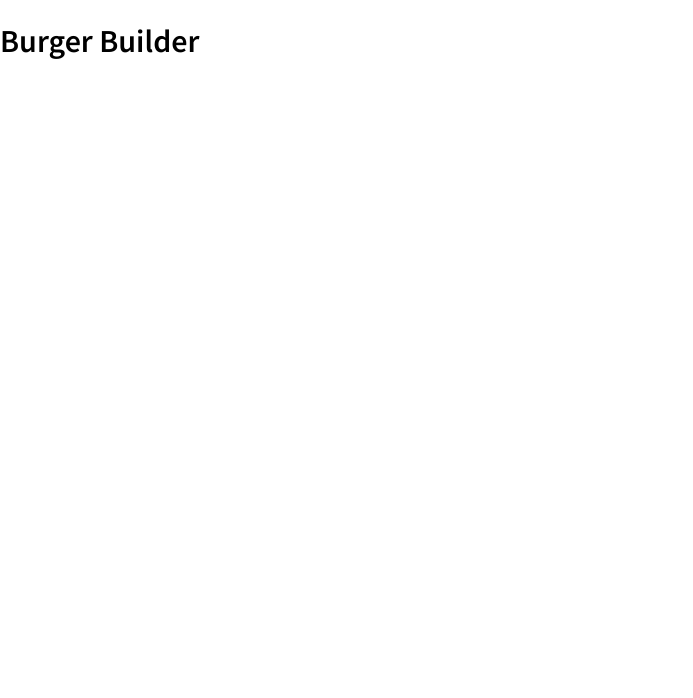
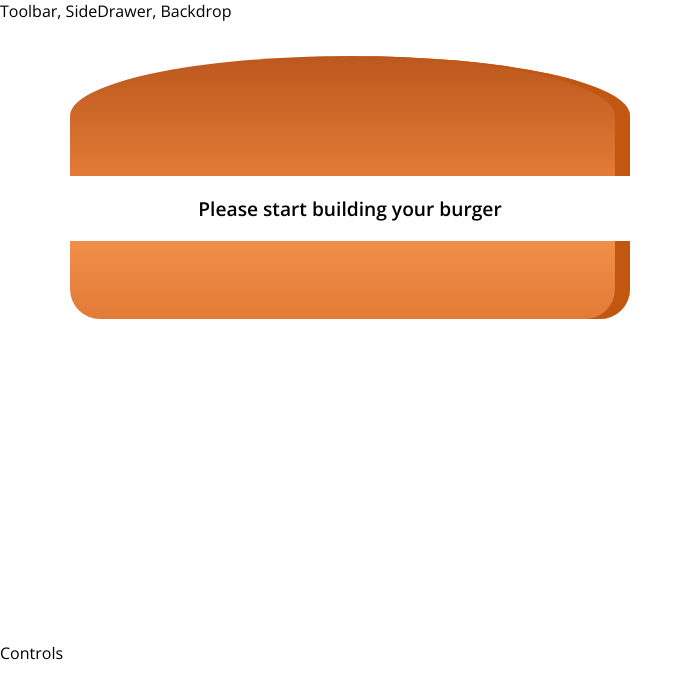
Before and after one commit to wbroberts/burger-builder, a React app: page / in a window 1280 px wide. Shown: the top 698 px of the page, without its empty margins (0-693 px from the left). Built offline with nearby package versions, Linux system fonts and the light colour scheme.

Commit message:
added BurgerBuilder logic and components

```diff
--- a/package.json
+++ b/package.json
@@ -31,6 +31,7 @@
     "postcss-flexbugs-fixes": "3.2.0",
     "postcss-loader": "2.0.8",
     "promise": "8.0.1",
+    "prop-types": "^15.6.2",
     "raf": "3.4.0",
     "react": "^16.4.1",
     "react-dev-utils": "^5.0.1",
--- a/public/index.html
+++ b/public/index.html
@@ -1,5 +1,6 @@
 <!DOCTYPE html>
 <html lang="en">
+
 <head>
   <meta charset="utf-8">
   <meta name="viewport" content="width=device-width, initial-scale=1, shrink-to-fit=no">
@@ -19,8 +20,11 @@
       work correctly both with client-side routing and a non-root public URL.
       Learn how to configure a non-root public URL by running `npm run build`.
     -->
-    <title>React App</title>
+  <link href="https://fonts.googleapis.com/css?family=Open+Sans:400,600|Source+Sans+Pro:400,600" rel="stylesheet">
+
+  <title>Burger Builder</title>
 </head>
+
 <body>
   <noscript>
     You need to enable JavaScript to run this app.
@@ -37,4 +41,5 @@
       To create a production bundle, use `npm run build` or `yarn build`.
     -->
 </body>
+
 </html>
--- /dev/null
+++ b/src/components/Burger/Burger.css
@@ -0,0 +1,29 @@
+.Burger {
+  font-size: 1.2rem;
+  font-weight: 600;
+  height: 250px;
+  overflow: scroll;
+  text-align: center;
+  width: 100%;
+}
+
+@media (min-width: 500) and (min-height: 400px) {
+  .Burger {
+    height: 300px;
+    width: 350px;
+  }
+}
+
+@media (min-width: 500px) and (min-height: 401px) {
+  .Burger {
+    height: 460px;
+    width: 450px;
+  }
+}
+
+@media (min-width: 1000px) and (min-height: 700px) {
+  .Burger {
+    height: 600px;
+    width: 700px;
+  }
+}
--- /dev/null
+++ b/src/components/Burger/Burger.js
@@ -0,0 +1,40 @@
+import React from 'react';
+
+import styles from './Burger.css';
+import BurgerIngredient from './BurgerIngredient/BurgerIngredient';
+
+// Simple function that capitalizes the first letter of a word
+import capitalize from '../../functions/capitalize';
+
+const burger = props => {
+  // Loop through the keys in the ingredients Object (from props)
+  let allIngredients = Object.keys(props.ingredients)
+    .map(ingr => {
+      // Create a new array that is the length of the amount of each ingredient
+      // for the next map function call
+      return [...Array(props.ingredients[ingr])].map((_, i) => {
+        // This returns the correct amount of the ingredient that is wanted
+        return (
+          <BurgerIngredient ingredient={capitalize(ingr)} key={ingr + i} />
+        );
+      });
+    })
+    .reduce((arr, el) => {
+      // Creates an empty array if there are no ingredients to display a message
+      return arr.concat(el);
+    }, []);
+
+  if (allIngredients.length === 0) {
+    allIngredients = <p>Please start building your burger</p>;
+  }
+
+  return (
+    <div className={styles.Burger}>
+      <BurgerIngredient ingredient="BreadTop" />
+      {allIngredients}
+      <BurgerIngredient ingredient="BreadBottom" />
+    </div>
+  );
+};
+
+export default burger;
--- /dev/null
+++ b/src/components/Burger/BurgerIngredient/BurgerIngredient.css
@@ -0,0 +1,120 @@
+.BreadBottom {
+  height: 13%;
+  width: 80%;
+  background: linear-gradient(#f08e4a, #e27b36);
+  border-radius: 0 0 30px 30px;
+  box-shadow: inset -15px 0 #c15711;
+  margin: 2% auto;
+}
+
+.BreadTop {
+  height: 20%;
+  width: 80%;
+  background: linear-gradient(#bc581e, #e27b36);
+  border-radius: 50% 50% 0 0;
+  box-shadow: inset -15px 0 #c15711;
+  margin: 2% auto;
+  position: relative;
+}
+
+.Seeds1 {
+  width: 10%;
+  height: 15%;
+  position: absolute;
+  background-color: white;
+  left: 30%;
+  top: 50%;
+  border-radius: 40%;
+  transform: rotate(-20deg);
+  box-shadow: inset -2px -3px #c9c9c9;
+}
+
+.Seeds1:after {
+  content: '';
+  width: 100%;
+  height: 100%;
+  position: absolute;
+  background-color: white;
+  left: -170%;
+  top: -260%;
+  border-radius: 40%;
+  transform: rotate(60deg);
+  box-shadow: inset -1px 2px #c9c9c9;
+}
+
+.Seeds1:before {
+  content: '';
+  width: 100%;
+  height: 100%;
+  position: absolute;
+  background-color: white;
+  left: 180%;
+  top: -50%;
+  border-radius: 40%;
+  transform: rotate(60deg);
+  box-shadow: inset -1px -3px #c9c9c9;
+}
+
+.Seeds2 {
+  width: 10%;
+  height: 15%;
+  position: absolute;
+  background-color: white;
+  left: 64%;
+  top: 50%;
+  border-radius: 40%;
+  transform: rotate(10deg);
+  box-shadow: inset -3px 0 #c9c9c9;
+}
+
+.Seeds2:before {
+  content: '';
+  width: 100%;
+  height: 100%;
+  position: absolute;
+  background-color: white;
+  left: 150%;
+  top: -130%;
+  border-radius: 40%;
+  transform: rotate(90deg);
+  box-shadow: inset 1px 3px #c9c9c9;
+}
+
+.Meat {
+  width: 80%;
+  height: 8%;
+  background: linear-gradient(#7f3608, #702e05);
+  margin: 2% auto;
+  border-radius: 15px;
+}
+
+.Cheese {
+  width: 90%;
+  height: 4.5%;
+  margin: 2% auto;
+  background: linear-gradient(#f4d004, #d6bb22);
+  border-radius: 20px;
+}
+
+.Lettuce {
+  width: 85%;
+  height: 7%;
+  margin: 2% auto;
+  background: linear-gradient(#228c1d, #91ce50);
+  border-radius: 20px;
+}
+
+.Tomato {
+  width: 80%;
+  height: 5%;
+  background: linear-gradient(#bb0d0d, #b40808);
+  margin: 2% auto;
+  border-radius: 22px;
+}
+
+.Bacon {
+  width: 80%;
+  height: 3%;
+  background: linear-gradient(#bf3813, #c45e38);
+  margin: 2% auto;
+}
--- /dev/null
+++ b/src/components/Burger/BurgerIngredient/BurgerIngredient.js
@@ -0,0 +1,17 @@
+import React, { Component } from 'react';
+import PropTypes from 'prop-types';
+
+import styles from './BurgerIngredient.css';
+
+class BurgerIngredient extends Component {
+  render() {
+    return <div className={styles[this.props.ingredient]} />;
+  }
+}
+
+BurgerIngredient.propTypes = {
+  // Ingredient must be capitalized to work as well
+  ingredient: PropTypes.string.isRequired
+};
+
+export default BurgerIngredient;
--- /dev/null
+++ b/src/components/Layout/Layout.css
@@ -0,0 +1,3 @@
+.head {
+  margin-bottom: 20px;
+}
--- a/src/components/Layout/Layout.js
+++ b/src/components/Layout/Layout.js
@@ -1,5 +1,15 @@
 import React from 'react';
 
-const layout = () => {};
+import styles from './Layout.css';
+
+const layout = props => {
+  return (
+    <React.Fragment>
+      <div className={styles.head}>Toolbar, SideDrawer, Backdrop</div>
+
+      <main>{props.children}</main>
+    </React.Fragment>
+  );
+};
 
 export default layout;
--- a/src/containers/App/App.js
+++ b/src/containers/App/App.js
@@ -1,12 +1,15 @@
 import React, { Component } from 'react';
 
 import Layout from '../../components/Layout/Layout';
+import BurgerBuilder from '../BurgerBuilder/BurgerBuilder';
 
 class App extends Component {
   render() {
     return (
       <div>
-        <h1>Burger Builder</h1>
+        <Layout>
+          <BurgerBuilder />
+        </Layout>
       </div>
     );
   }
--- /dev/null
+++ b/src/containers/BurgerBuilder/BurgerBuilder.js
@@ -0,0 +1,26 @@
+import React, { Component } from 'react';
+
+import Burger from '../../components/Burger/Burger';
+
+class BurgerBuilder extends Component {
+  state = {
+    ingredients: {
+      tomato: 0,
+      lettuce: 0,
+      bacon: 0,
+      cheese: 0,
+      meat: 0
+    }
+  };
+
+  render() {
+    return (
+      <React.Fragment>
+        <Burger ingredients={this.state.ingredients} />
+        <div>Controls</div>
+      </React.Fragment>
+    );
+  }
+}
+
+export default BurgerBuilder;
--- /dev/null
+++ b/src/functions/capitalize.js
@@ -0,0 +1,4 @@
+// Capitalizes the first letter of a word and returns it
+const capitalize = word => word[0].toUpperCase() + word.slice(1);
+
+export default capitalize;
--- a/src/index.css
+++ b/src/index.css
@@ -1,5 +1,3 @@
-@import url('https://fonts.googleapis.com/css?family=Open+Sans:400|Source+Sans+Pro:400,600');
-
 body {
   margin: 0;
   padding: 0;
```
Lines whose indentation alone changed are shown as unchanged.
